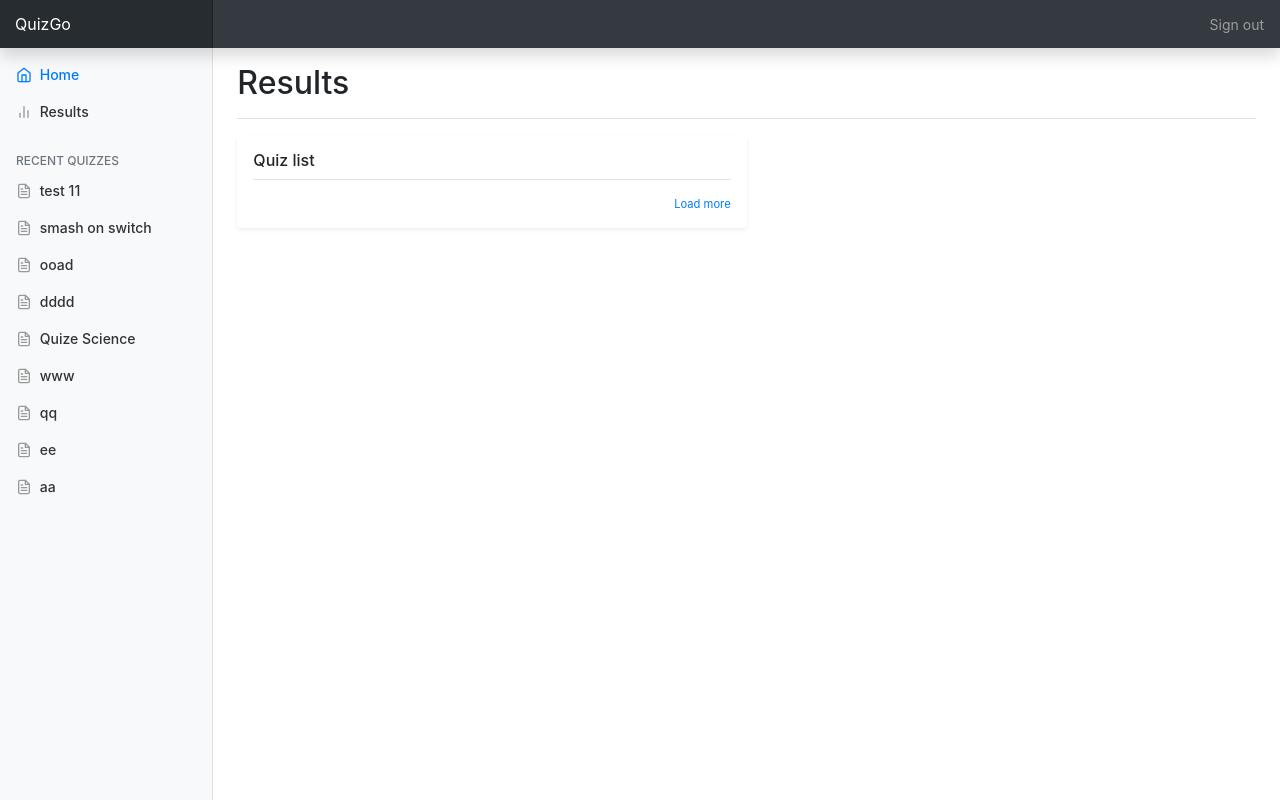
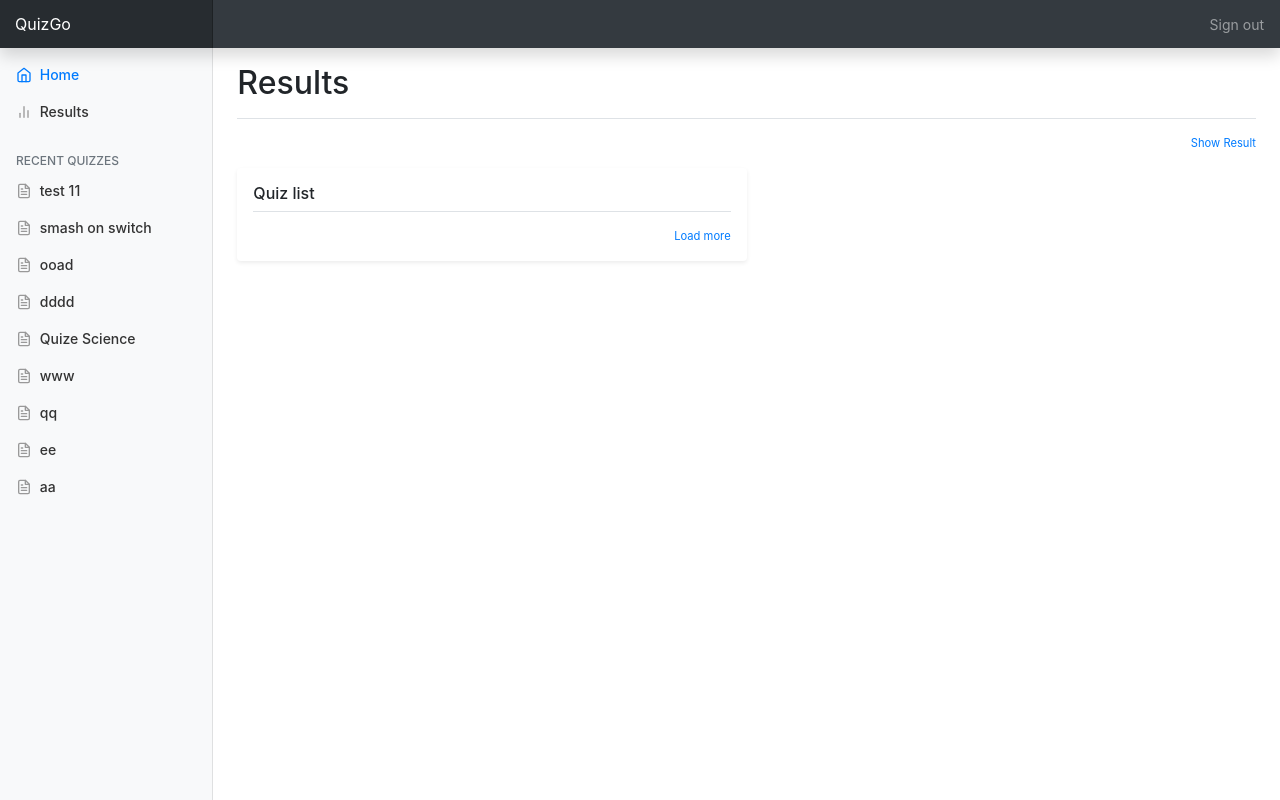
Before and after one commit to harunkamal/13-QuizGo-System, a PHP site: page /results.php in a window 1280 px wide. Run offline with PHP 8.4, Linux system fonts and the light colour scheme; data comes from the database, SQL or seed files in the repository; data that the repository does not hold is empty.

```diff
--- a/html/student/quiz-with-timer.php
+++ b/html/student/quiz-with-timer.php
@@ -146,7 +146,7 @@
 
 
 
-          }, 1000);
+          }, 10000);
 
 
         </script>
--- a/html/student/results.php
+++ b/html/student/results.php
@@ -93,6 +93,10 @@ foreach ($answers as $answer) {
             </div>
           </div>
 
+          <small class="d-block text-right mt-3">
+              <a href="#">Show Result</a>  <!-- Need to create html table that shows result  -->
+            </small>
+
 
           <div class="col-6 my-3 p-3 bg-white rounded shadow-sm">
             <h6 class="border-bottom border-gray pb-2 mb-0">Quiz list</h6>
```
